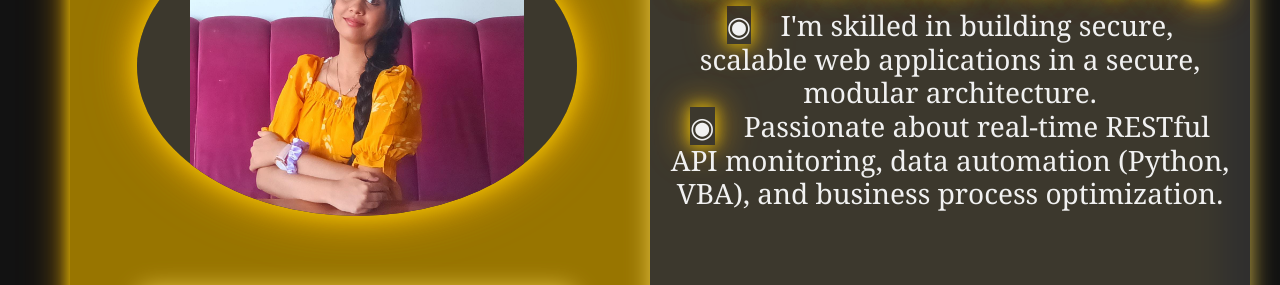
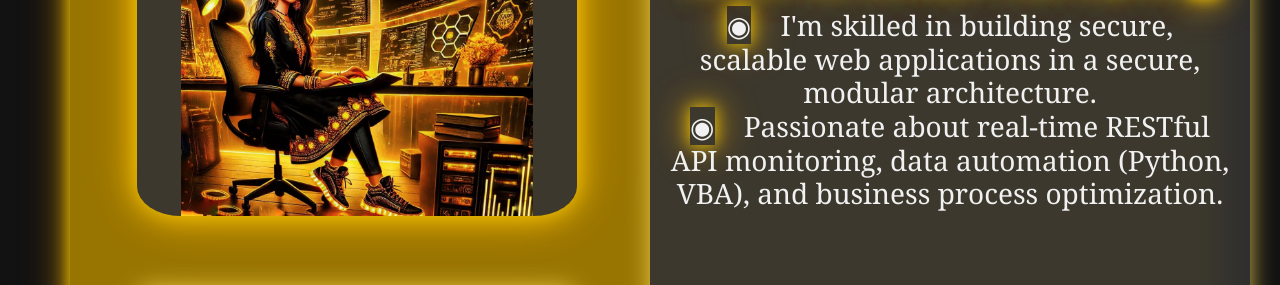
Before and after one commit to remote007/portfolio, a plain HTML site: page index.html in a window 1280 px wide. Shown: the part 408-693 px from the top of the page. Drawn offline with nearby package versions, Linux system fonts and the light colour scheme.

Commit message:
portfolio

```diff
--- a/index.html
+++ b/index.html
@@ -44,7 +44,7 @@
         <div class="profile-image">
                 <div class="profile-image-div">
                     <div class="profile-image-wrapper">
-                        <img src="assets/dp.png" alt="Padmini Rai">
+                        <img src="assets/portfolio_dp.png" alt="Padmini Rai">
                     </div><br>
                     <br><br>
                     <div class="skill-card profile-image-btn" onclick="window.open('https://drive.google.com/file/d/1J8IlsI1SA9k3NiLFDLt1fljQ29iMWWtW/view?usp=sharing', '_blank');"><i class="fa-regular fa-file"></i>&nbsp;&nbsp;&nbsp;Resume</div>
--- a/style.css
+++ b/style.css
@@ -299,7 +299,7 @@ i{
 .profile-image img {
   width: 440px; /* Adjust size as needed */
   height: 300px;
-  border-radius: 50%;
+  border-radius: 10%;
   object-fit: contain;
   transition: transform 0.3s ease-in-out;
   box-shadow: 0 0 25px rgba(255, 215, 0, 0.8),
@@ -492,6 +492,7 @@ footer li{
   margin: auto;
   height: 50px;
 }
+
 #mode-icon:hover {
   transform: scale(1.2);
 }
```
Also changed, not shown: script.js (+0 -53 lines), assets/dp.png (deleted), assets/portfolio_dp.png (added), 1 other file.
